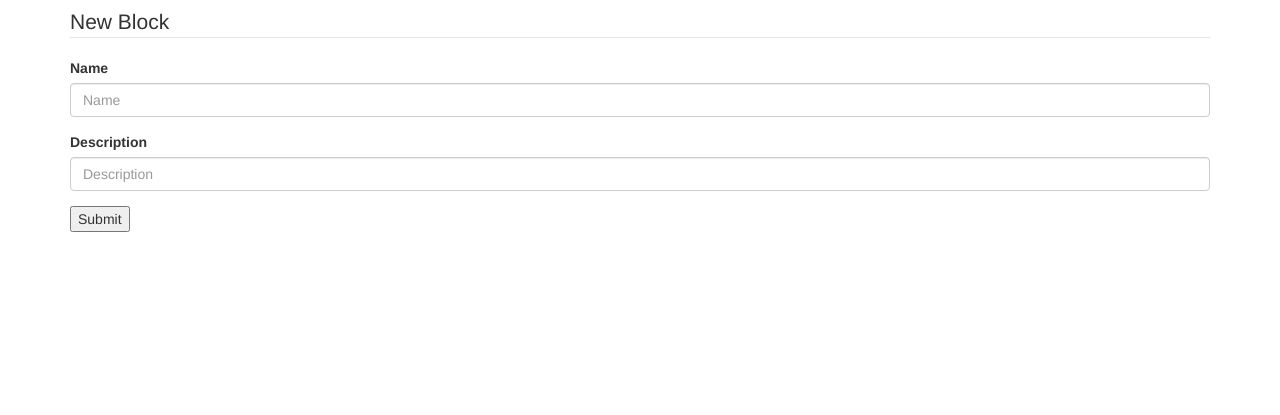
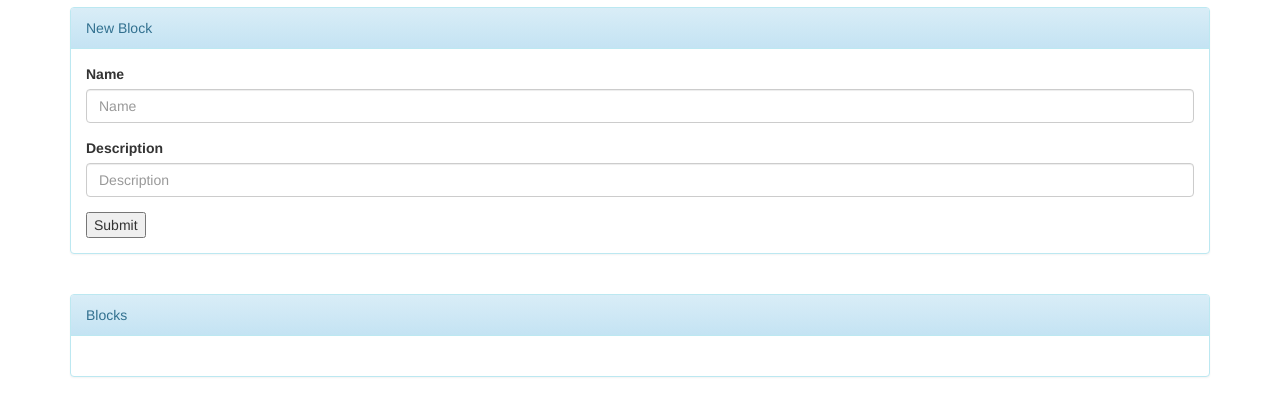
Before and after one commit to seeker8/codeschool-examples, a website: page expressjs/public/index.html in a window 1280 px wide. Shown: the part 83-498 px from the top of the page. Drawn offline with Linux system fonts and the light colour scheme; no server answers.

Commit message:
Updtae index styles using bootstrap

```diff
--- a/expressjs/public/index.html
+++ b/expressjs/public/index.html
@@ -8,8 +8,12 @@
 <body>
 	<div class="container">
         <h1>BLOCKS</h1>
+        <div class="panel panel-info">
+            <div class="panel-heading">
+                New Block
+            </div>
+            <div class="panel-body">
                 <form>
-          <legend>New Block</legend>
                   <div class="form-group">
                     <label for="exampleInputEmail1">Name</label>
                     <input type="text" class="form-control" id="exampleInputEmail1" placeholder="Name" name="name">
@@ -19,8 +23,17 @@
                     <input class="form-control" type="text" name="description" placeholder="Description"/>
                   </div>
                     <input type="submit"/>
-        </form><br>
+                </form>
+            </div>
+        </div><br>
+        <div class="panel panel-info">
+            <div class="panel-heading">
+                 Blocks
+            </div>
+            <div class="panel-body">
                 <ul class="block-list"></ul>
+            </div>
+        </div>
     </div>
 
     <script type="text/javascript" src="js/jquery-2.1.1.min.js"></script>
```
Also changed, not shown: expressjs/app.js (+5 -5 lines). Lines whose indentation alone changed are shown as unchanged.
